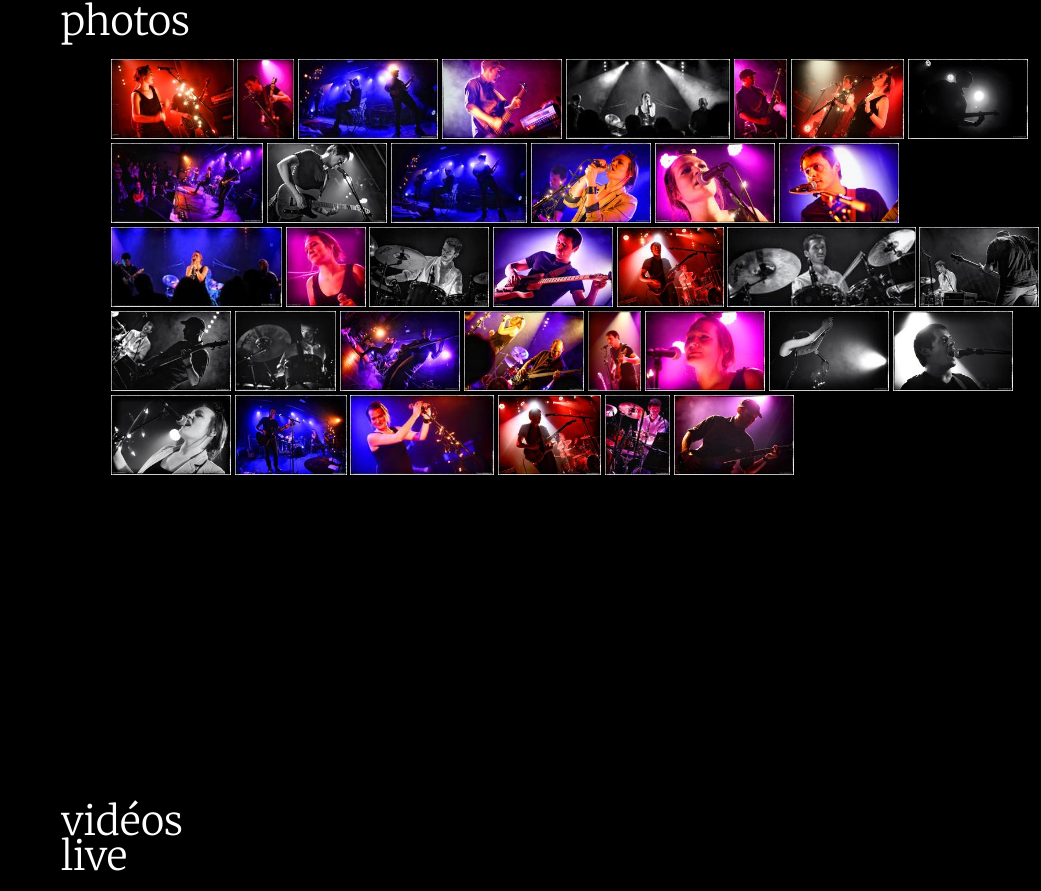
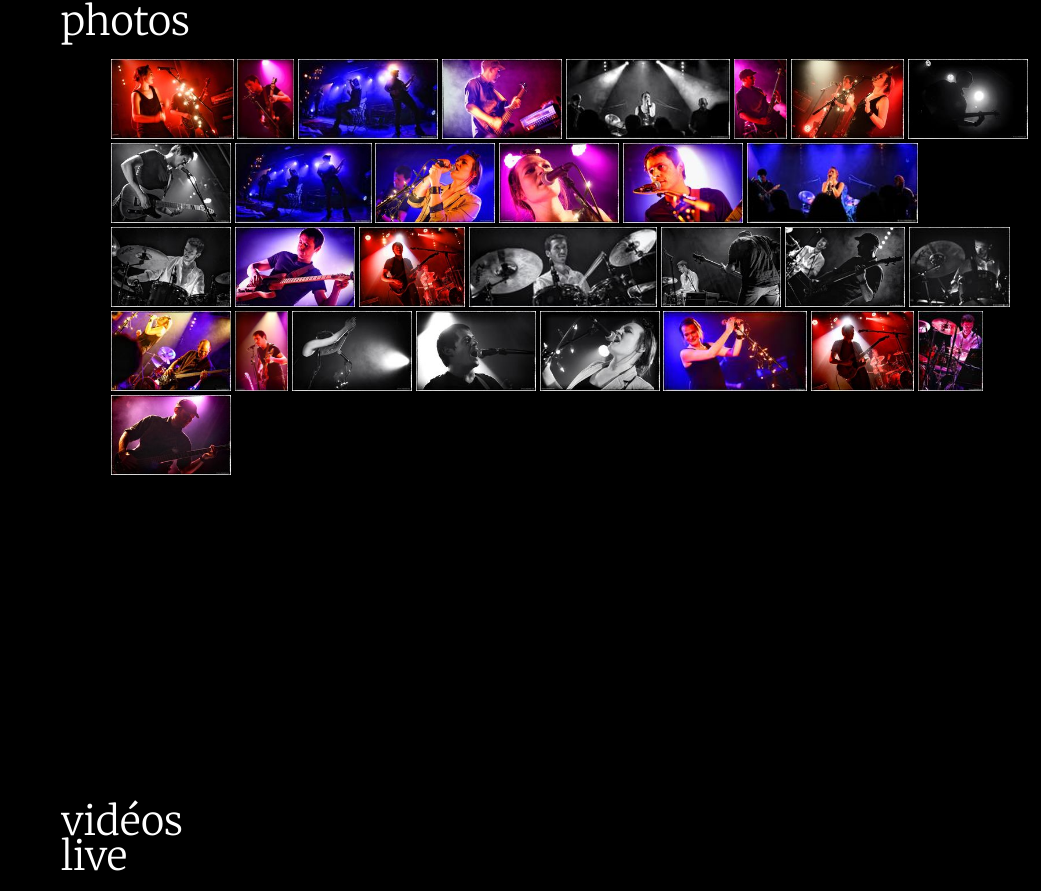
Before and after one commit to lionelarmanet/leistanewebsite, a website: page main/index.html in a window 1280 px wide. Shown: the part 1751-2642 px from the top of the page, without its empty margins (239-1280 px from the left). Drawn offline with nearby package versions, Linux system fonts and the light colour scheme; some packages are replaced by stand-ins of ours; grey boxes are pictures that could not be loaded; a script that the page names is missing.

Commit message:
remove some photos

```diff
--- a/main/index.html
+++ b/main/index.html
@@ -82,12 +82,13 @@
                             <img src="images/11078018_1035524816477251_454725717226517350_o_min.jpg" height="80px" alt=""/>
                         </a>
                     </li>
-                    <li class="photo">
+<!--                     <li class="photo">
                         <a href="images/10842267_1035524149810651_5465758765384459280_o.jpg" rel="group" class="fancybox">
                             <img src="images/10842267_1035524149810651_5465758765384459280_o_min.jpg" height="80px" alt=""/>
                         </a>
                     </li>
-                    <li class="photo">
+ -->
+ 					<li class="photo">
                         <a href="images/11078073_1035523649810701_1259052531859060746_o.jpg" rel="group" class="fancybox">
                             <img src="images/11078073_1035523649810701_1259052531859060746_o_min.jpg" height="80px" alt=""/>
                         </a>
@@ -117,11 +118,11 @@
                             <img src="images/11080582_1035525306477202_7527043917078018033_o_min.jpg" height="80px" alt=""/>
                         </a>
                     </li>
-                    <li class="photo">
+<!--                     <li class="photo">
                         <a href="images/10998071_1035523753144024_2863659185233450820_n.jpg" rel="group" class="fancybox">
                             <img src="images/10998071_1035523753144024_2863659185233450820_n_min.jpg" height="80px" alt=""/>
                         </a>
-                    </li>
+                    </li> -->
                     <li class="photo">
                         <a href="images/11080852_1035524623143937_2148280813638998901_o.jpg" rel="group" class="fancybox">
                             <img src="images/11080852_1035524623143937_2148280813638998901_o_min.jpg" height="80px" alt=""/>
@@ -157,11 +158,11 @@
                             <img src="images/11096400_1035522996477433_2138590521201809707_n_min.jpg" height="80px" alt=""/>
                         </a>
                     </li>
-                    <li class="photo">
+<!--                     <li class="photo">
                         <a href="images/11053261_1035524136477319_2666923208237358962_o.jpg" rel="group" class="fancybox">
                             <img src="images/11053261_1035524136477319_2666923208237358962_o_min.jpg" height="80px" alt=""/>
                         </a>
-                    </li>
+                    </li> -->
                     <li class="photo">
                         <a href="images/11096482_1035525293143870_1552204358956638291_o.jpg" rel="group" class="fancybox">
                             <img src="images/11096482_1035525293143870_1552204358956638291_o_min.jpg" height="80px" alt=""/>
@@ -172,11 +173,11 @@
                             <img src="images/11059515_1035523359810730_2082895086756581610_o_min.jpg" height="80px" alt=""/>
                         </a>
                     </li>
-                    <li class="photo">
+<!--                     <li class="photo">
                         <a href="images/11099180_1035524259810640_4942825501073410993_o.jpg" rel="group" class="fancybox">
                             <img src="images/11099180_1035524259810640_4942825501073410993_o_min.jpg" height="80px" alt=""/>
                         </a>
-                    </li>
+                    </li> -->
                     <li class="photo">
                         <a href="images/11060022_1035525036477229_9147631060060238806_o.jpg" rel="group" class="fancybox">
                             <img src="images/11060022_1035525036477229_9147631060060238806_o_min.jpg" height="80px" alt=""/>
@@ -192,11 +193,11 @@
                             <img src="images/11067457_1035522899810776_5914111183190523164_o_min.jpg" height="80px" alt=""/>
                         </a>
                     </li>
-                    <li class="photo">
+<!--                     <li class="photo">
                         <a href="images/11110585_1035524046477328_1226836473440005638_o.jpg" rel="group" class="fancybox">
                             <img src="images/11110585_1035524046477328_1226836473440005638_o_min.jpg" height="80px" alt=""/>
                         </a>
-                    </li>
+                    </li> -->
                     <li class="photo">
                         <a href="images/11069878_1035525153143884_7388346801802542077_o.jpg" rel="group" class="fancybox">
                             <img src="images/11069878_1035525153143884_7388346801802542077_o_min.jpg" height="80px" alt=""/>
```
